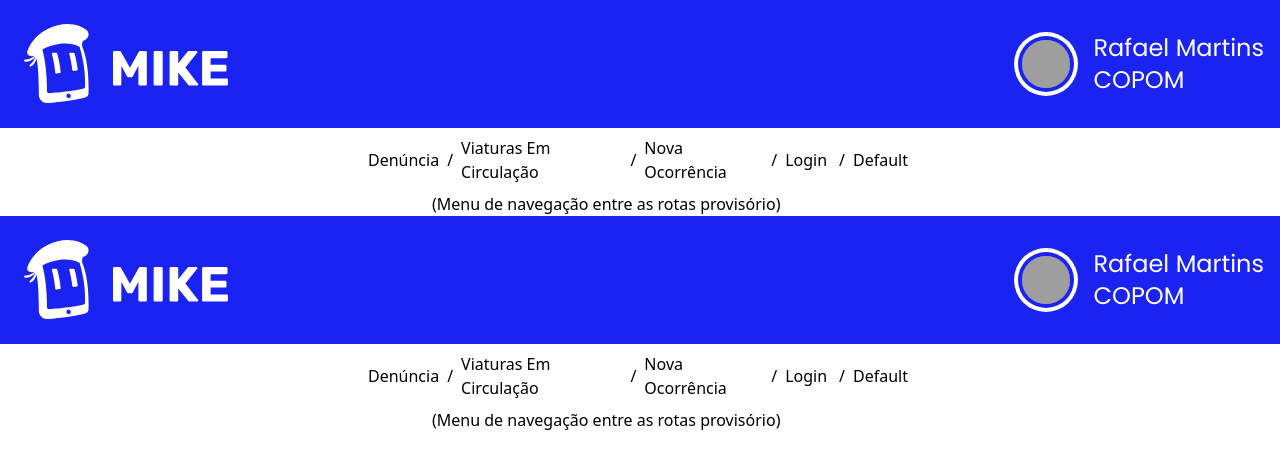
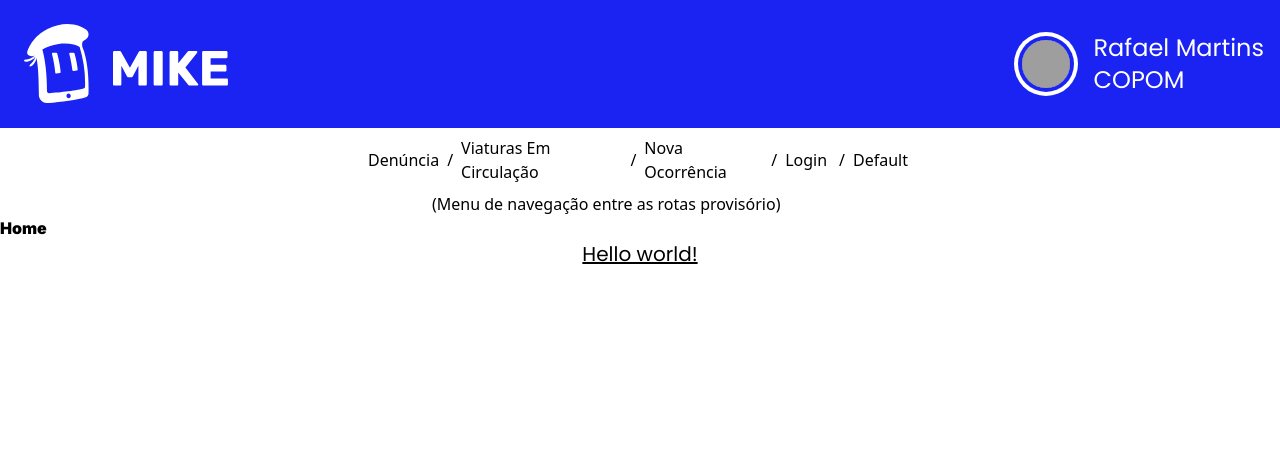
Before and after one commit to Company-FMG/pm-digital, a React (Vite) app: page /home in a window 1280 px wide. Shown: the top 468 px of the page. Built offline with nearby package versions, Linux system fonts and the light colour scheme; grey boxes are pictures that could not be loaded.

Commit message:
fix: changing the routes redirectionament

```diff
--- a/src/components/global/NavbarMike.tsx
+++ b/src/components/global/NavbarMike.tsx
@@ -2,10 +2,9 @@ import logomike from '../../assets/mikelogo.svg';
 
 export default function NavbarMike(){
 	return(
-  <>
 		<header className="p-0 bg-bluemike">
 			<div className="container flex justify-between sm:h-16 md:h-24 lg:h-32 mx-auto px-4">
-		<a href="/" className="flex items-center p-2">
+				<a href="/home" className="flex items-center p-2">
 					<img className="h-8 sm:h-8 md:h-16 lg:h-20" src={logomike}/>
 				</a>
 				<div className="flex flex-row gap-6 items-center justify-center">
@@ -24,5 +23,5 @@ export default function NavbarMike(){
 				</button>*/}
 			</div>
 		</header>
-  </>
- )}
+	)
+}
--- a/src/components/global/ProvisoryNavigationBreadcrumb.tsx
+++ b/src/components/global/ProvisoryNavigationBreadcrumb.tsx
@@ -17,11 +17,11 @@ export default function ProvisoryNavigationBreadcrumb() {
                         </li>
                         <li className="flex items-center space-x-1">
                             <span className="dark:text-gray-600">/</span>
-                            <a rel="noopener noreferrer" href="/login" className="flex items-center px-1 capitalize hover:underline">Login</a>
+                            <a rel="noopener noreferrer" href="/" className="flex items-center px-1 capitalize hover:underline">Login</a>
                         </li>
                         <li className="flex items-center space-x-1">
                             <span className="dark:text-gray-600">/</span>
-                            <a rel="noopener noreferrer" href="/" className="flex items-center px-1 capitalize hover:underline">Default</a>
+                            <a rel="noopener noreferrer" href="/home" className="flex items-center px-1 capitalize hover:underline">Default</a>
                         </li>
                     </ol>
                 </nav>
--- a/src/routes/Complaint.tsx
+++ b/src/routes/Complaint.tsx
@@ -2,15 +2,10 @@ import ComplaintData from "../components/complaint/ComplaintData";
 import ComplaintMap from "../components/complaint/ComplaintMap";
 import ComplaintTitle from "../components/complaint/ComplaintTitle";
 import SceneData from "../components/complaint/SceneData";
-import NavbarMike from "../components/global/NavbarMike";
 import ComplaintCTA from "../components/complaint/ComplaintCTA";
-import ProvisoryNavigationBreadcrumb from "../components/global/ProvisoryNavigationBreadcrumb";
 
 export default function Test() {
   return (
-    <>
-      <NavbarMike />
-      <ProvisoryNavigationBreadcrumb/>
     <section>
       <div className="container max-w-sm sm:max-w-lg md:max-w-xl py-20 mx-auto space-y-8 px-25 ml-16 sm:ml-24 md:ml-30 lg:px-2 lg:ml-32 xl:ml-56 lg:max-w-4xl 2xl:ml-custom">
         <ComplaintTitle />
@@ -24,6 +19,5 @@ export default function Test() {
         <ComplaintCTA />
       </div>
     </section>
-    </>
   );
 }
--- a/src/routes/ComplaintRegister.tsx
+++ b/src/routes/ComplaintRegister.tsx
@@ -1,11 +1,5 @@
-import NavbarMike from "../components/global/NavbarMike";
-import ProvisoryNavigationBreadcrumb from "../components/global/ProvisoryNavigationBreadcrumb";
-
 export default function ComplaintRegister(){
     return(
-        <>
-            <NavbarMike/>
-            <ProvisoryNavigationBreadcrumb/>
         <div className="mx-40 my-20 px-16 py-11 space-y-20 border border-black border-2 rounded-lg">
             <h2 className="font-bold text-5xl">Cadastro de Nova Denúncia</h2>
 
@@ -98,6 +92,5 @@ export default function ComplaintRegister(){
                 <button type="submit" className="font-bold text-white bg-bluemike h-16 rounded-lg font-poppins">Cadastrar denúncia</button>
             </form>
         </div>
-        </>
     );
 }
--- a/src/routes/ComplaintViaturaCirculacao.tsx
+++ b/src/routes/ComplaintViaturaCirculacao.tsx
@@ -1,11 +1,6 @@
-import NavbarMike from "../components/global/NavbarMike";
-import ProvisoryNavigationBreadcrumb from "../components/global/ProvisoryNavigationBreadcrumb";
 import Viatura from "../components/Viatura";
 export default function ComplaintViaturaCirculacao() {
   return (
-    <>
-      <NavbarMike />
-      <ProvisoryNavigationBreadcrumb/>
     <div className="px-48 py-2">
       <h1 className="font-bold text-5xl">Viaturas em Circulação</h1>
       <div className="pt-6">
@@ -45,6 +40,5 @@ export default function ComplaintViaturaCirculacao() {
         />
       </div>
     </div>
-    </>
   );
 }
--- a/src/routes/Home.tsx
+++ b/src/routes/Home.tsx
@@ -1,19 +1,8 @@
-import NavbarMike from "../components/global/NavbarMike";
-import ProvisoryNavigationBreadcrumb from "../components/global/ProvisoryNavigationBreadcrumb";
-
-
 export default function Home() {
     return (
-        <>
-            { /*
+        <div>
             <h1 className="font-inter font-black">Home</h1>
             <h1 className="text-xl font-poppins underline text-center">Hello world!</h1>
-        */
-            }
-
-            <NavbarMike />
-            <ProvisoryNavigationBreadcrumb/>
-
-        </>
+        </div>
     )
 }
--- a/src/routes/Login.tsx
+++ b/src/routes/Login.tsx
@@ -1,9 +1,6 @@
 import React from "react";
 import MikeLogoSlogan from '../assets/MikeLogoSlogan.svg';
 import { Link } from 'react-router-dom';
-
-
-
 
 interface ImageProps {
   src: string;
@@ -64,7 +61,7 @@ export default function Login(){
               <a href="#" className="text-xl italic underline">
                 Esqueci minha senha
               </a>
-              <Link to="/">
+              <Link to="/home">
 
               <button
 
@@ -80,4 +77,4 @@ export default function Login(){
       </div>
     </main>
   );
-};
+}
```
Lines whose indentation alone changed are shown as unchanged.
